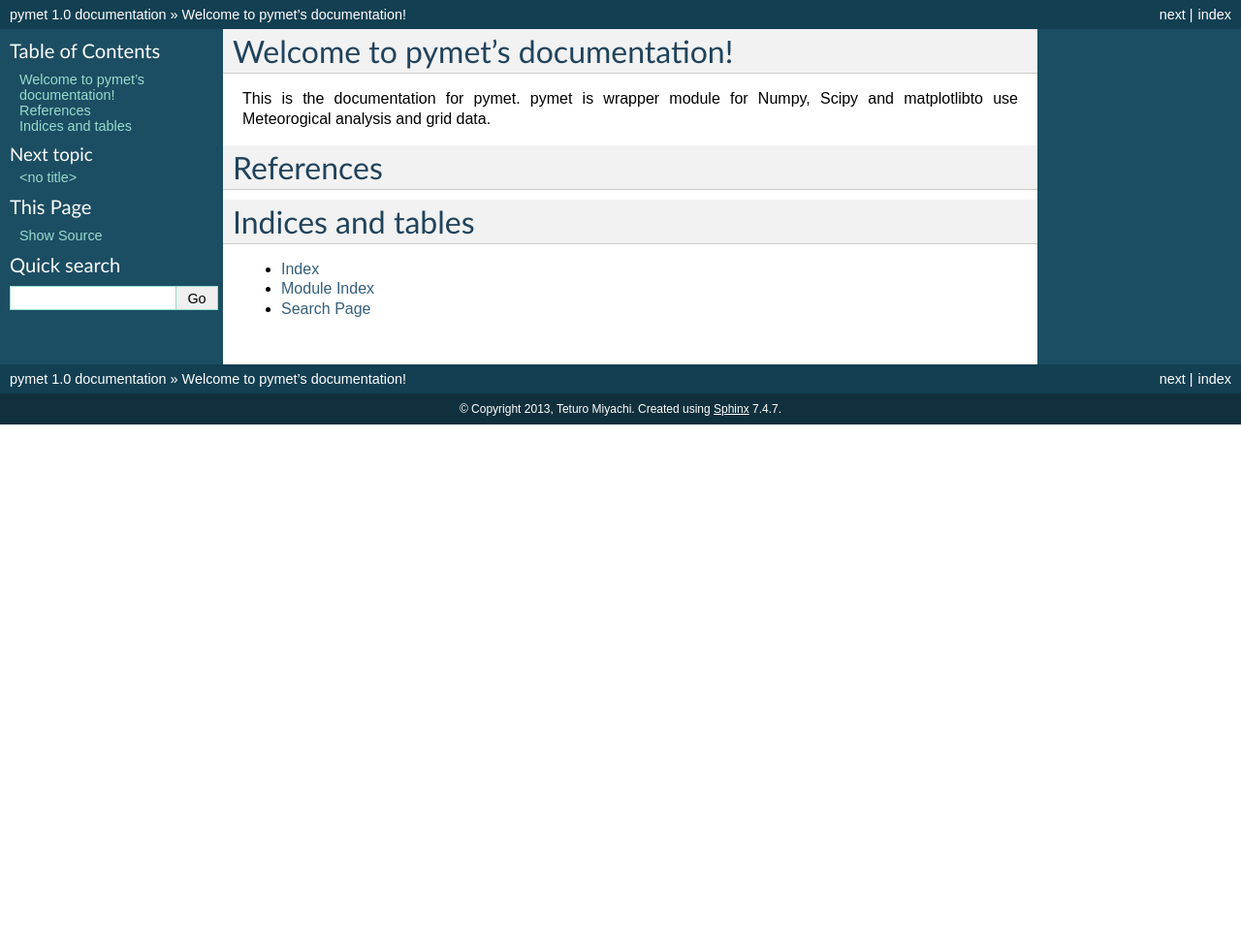
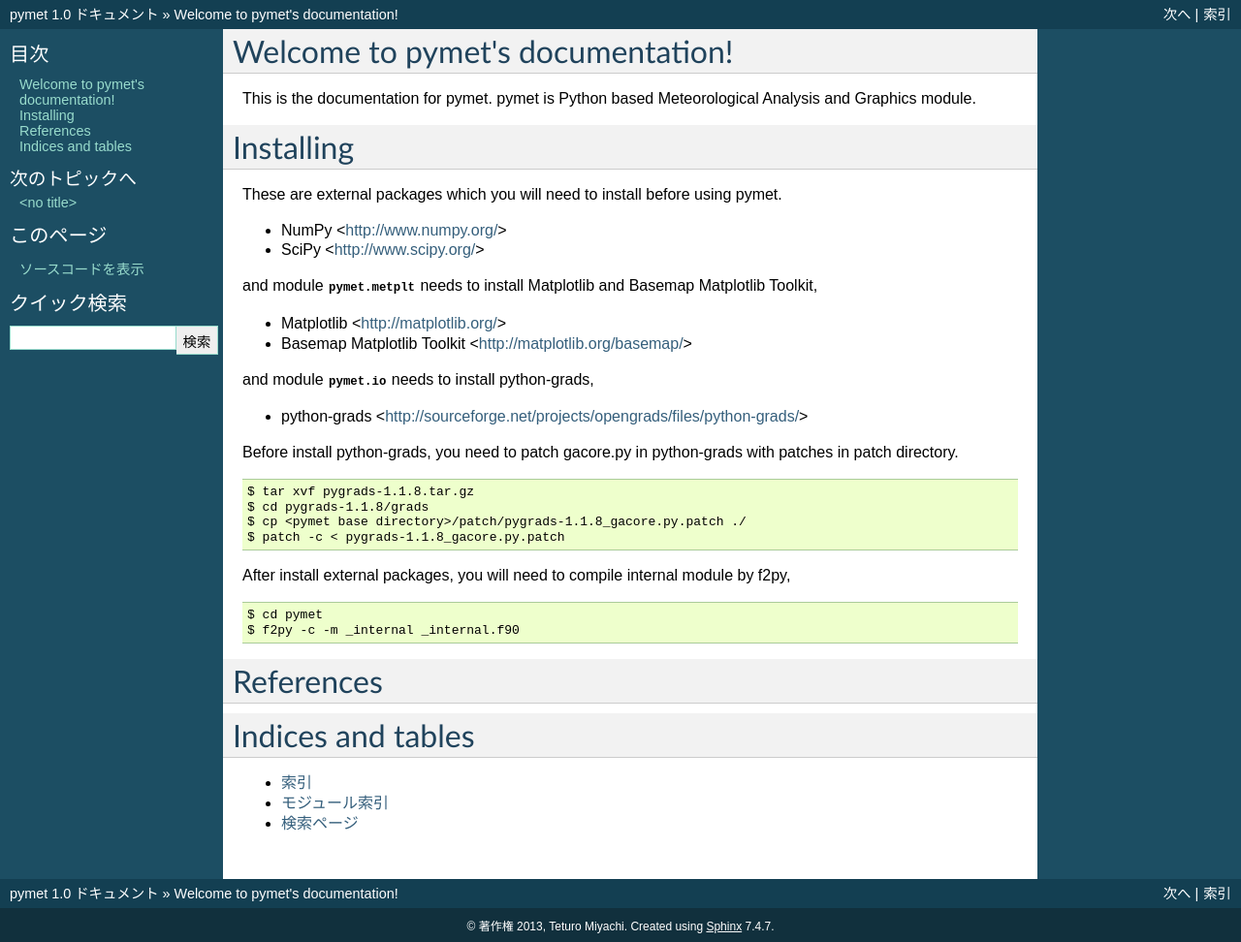
Before and after one commit to tmiyachi/pymet, a Sphinx documentation site: the page built from doc/index.rst, in a window 1280 px wide. Shown: the whole page at 97% size. Built offline with Sphinx 7.4.7, drawn with Linux system fonts in a browser that asks for light colours; formulas are drawn with MathJax 3; pages that are not in the unit, such as notebooks, are missing from menus; before the commit the page ends 900 px from its top, so only the background shows below that.

Commit message:
update document

```diff
--- a/doc/conf.py
+++ b/doc/conf.py
@@ -26,7 +26,8 @@ sys.path.insert(0, os.path.normpath(os.path.join(base, '../')))
 
 # Add any Sphinx extension module names here, as strings. They can be extensions
 # coming with Sphinx (named 'sphinx.ext.*') or your custom ones.
-extensions = ['japanesesupport', 'sphinx.ext.autodoc', 'sphinx.ext.doctest', 'sphinx.ext.intersphinx',
+#extensions = ['japanesesupport', 'sphinx.ext.autodoc', 'sphinx.ext.doctest', 'sphinx.ext.intersphinx',
+extensions = ['sphinx.ext.autodoc', 'sphinx.ext.doctest', 'sphinx.ext.intersphinx',
               'sphinx.ext.todo', 'sphinx.ext.coverage', 'sphinx.ext.pngmath', 'sphinx.ext.ifconfig',
               'sphinx.ext.viewcode', 'sphinx.ext.autosummary', 'matplotlib.sphinxext.plot_directive']
 
@@ -57,7 +58,7 @@ release = '1.0'
 
 # The language for content autogenerated by Sphinx. Refer to documentation
 # for a list of supported languages.
-#language = None
+language = 'ja'
 
 # There are two options for replacing |today|: either, you set today to some
 # non-false value, then it is used:
@@ -189,7 +190,7 @@ latex_documents = [
   ('index', 'pymet.tex', u'pymet Documentation',
    u'Teturo Miyachi', 'manual'),
 ]
-
+latex_docclass = {'manual': 'jsbook'}
 # The name of an image file (relative to this directory) to place at the top of
 # the title page.
 #latex_logo = None
--- a/doc/index.rst
+++ b/doc/index.rst
@@ -7,8 +7,36 @@
 Welcome to pymet's documentation!
 =================================
 
-This is the documentation for pymet. pymet is wrapper module for Numpy, Scipy and matplotlib
-to use Meteorogical analysis and grid data.
+This is the documentation for pymet. pymet is Python based Meteorological Analysis and Graphics module.
+
+Installing
+===========
+
+These are external packages which you will need to install before using pymet.
+
+- NumPy <http://www.numpy.org/>
+- SciPy <http://www.scipy.org/>
+
+and module :mod:`pymet.metplt` needs to install Matplotlib and Basemap Matplotlib Toolkit,
+
+- Matplotlib <http://matplotlib.org/>
+- Basemap Matplotlib Toolkit <http://matplotlib.org/basemap/>
+
+and module  :mod:`pymet.io`  needs to install python-grads,
+
+- python-grads <http://sourceforge.net/projects/opengrads/files/python-grads/>
+
+Before install python-grads, you need to patch gacore.py in python-grads with patches in patch directory. ::
+
+  $ tar xvf pygrads-1.1.8.tar.gz
+  $ cd pygrads-1.1.8/grads
+  $ cp <pymet base directory>/patch/pygrads-1.1.8_gacore.py.patch ./
+  $ patch -c < pygrads-1.1.8_gacore.py.patch
+
+After install external packages, you will need to compile internal module by f2py, ::
+
+  $ cd pymet
+  $ f2py -c -m _internal _internal.f90
 
 
 References
--- a/doc/japanesesupport.py
+++ /dev/null
@@ -1,15 +0,0 @@
-def trunc_whitespace(app, doctree, docname):
-    from docutils.nodes import Text, paragraph
-    if not app.config.japanesesupport_trunc_whitespace:
-        return
-    for node in doctree.traverse(Text):
-        if isinstance(node.parent, paragraph):
-            newtext = node.astext()
-            for c in "\n\r\t":
-                newtext = newtext.replace(c, "")
-            newtext = newtext.strip()
-            node.parent.replace(node, Text(newtext))
-
-def setup(app):
-    app.add_config_value('japanesesupport_trunc_whitespace', True, True)
-    app.connect("doctree-resolved", trunc_whitespace)
--- a/doc/pymet.plot.rst
+++ /dev/null
@@ -1,2 +0,0 @@
-.. automodule:: pymet.plot
-   :members:
```
Also changed, not shown: doc/pymet.grid.rst (line endings or trailing spaces), 1 other file.
